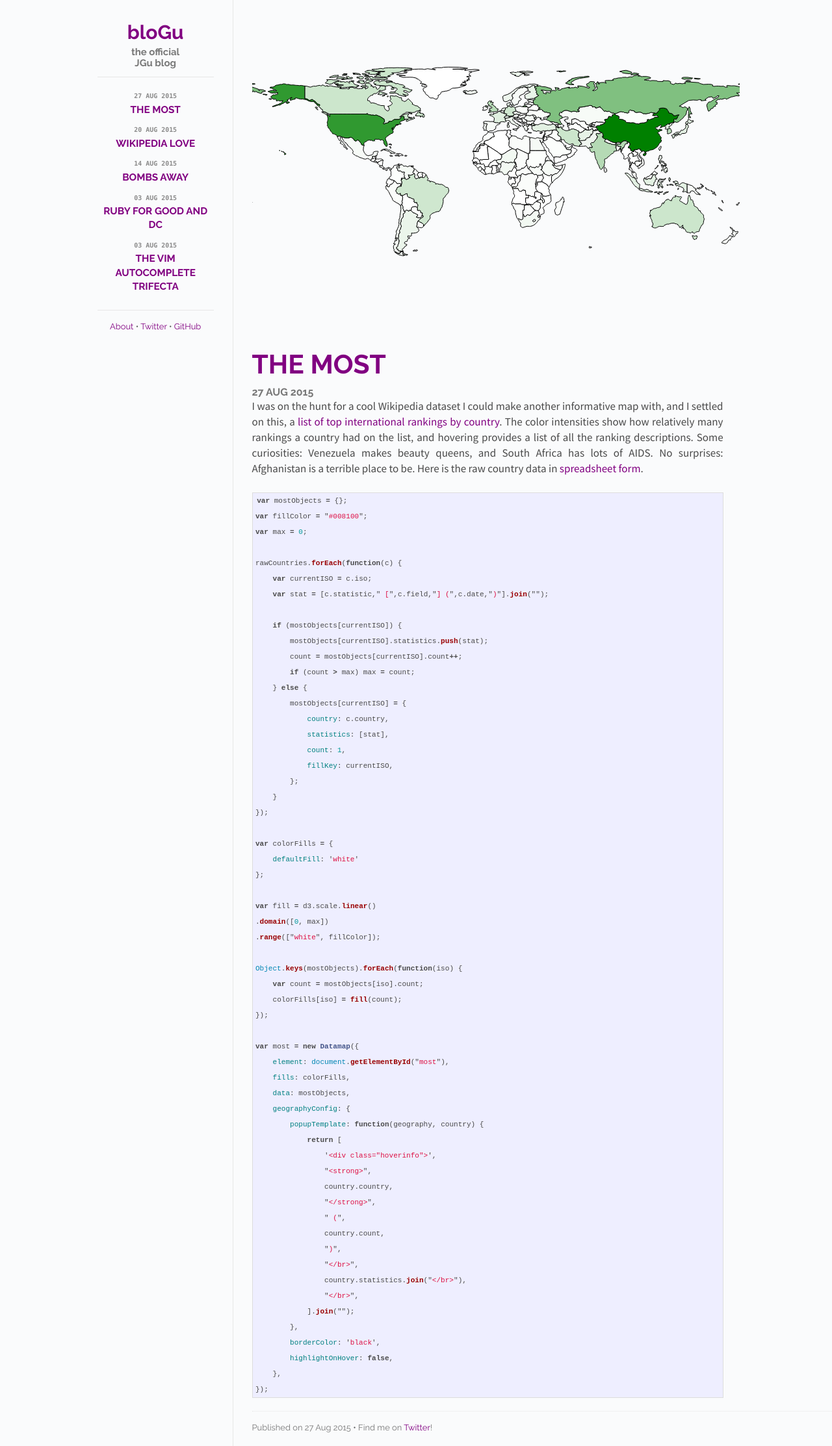
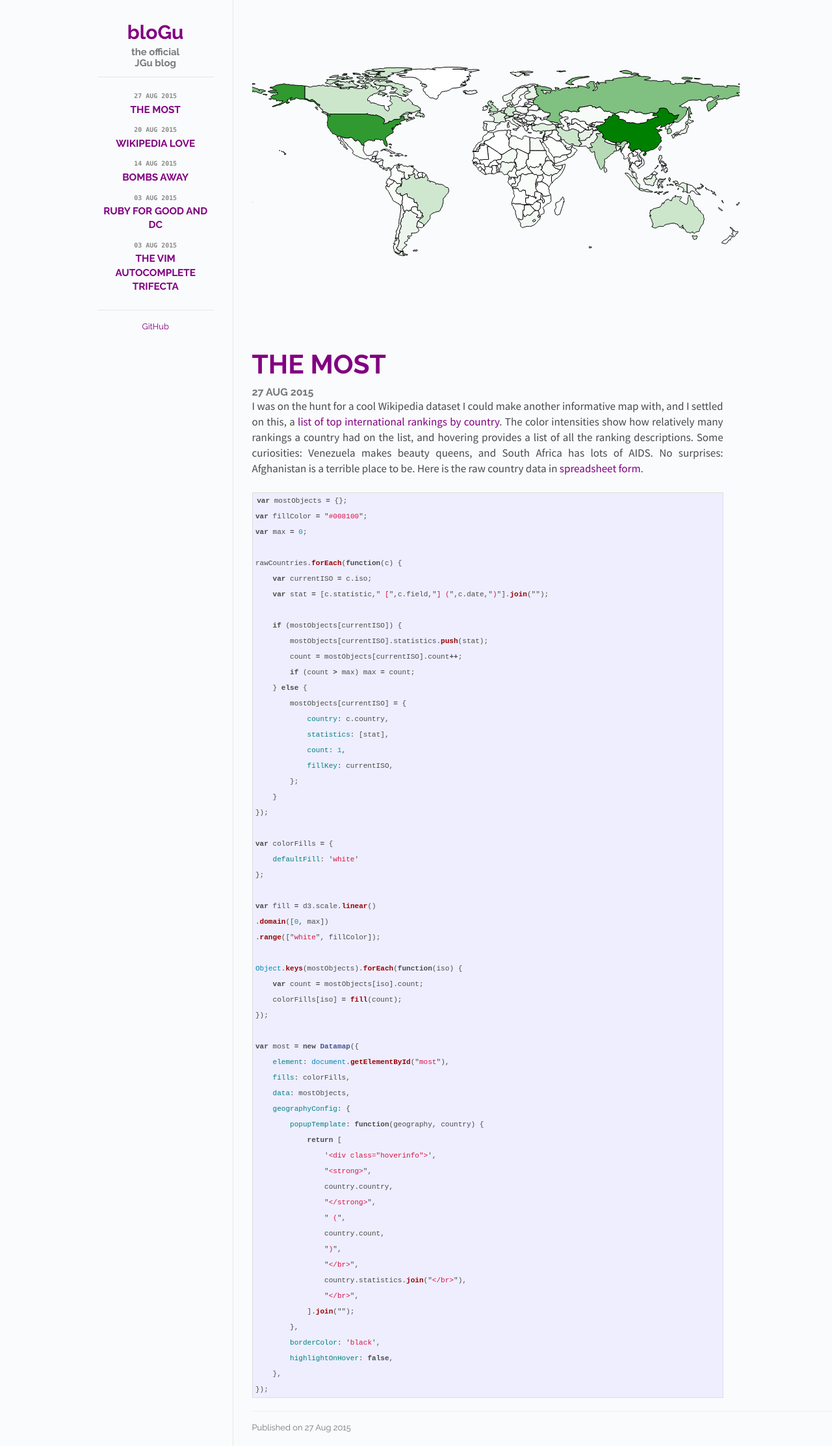
Before and after one commit to jgujgu/warviz, a Jekyll site: the page built from index.html, in a window 1280 px wide. Shown: the whole page at 65% size. Built offline with Jekyll 4.4.1, drawn with Linux system fonts in a browser that asks for light colours.

Commit message:
github link

```diff
--- a/_includes/post.html
+++ b/_includes/post.html
@@ -31,8 +31,7 @@
   </div>
   <div class="colophon">
     <p>
-      <span id="pub-date">Published on {{ page.date | date_to_string }}</span> <span class="separator">&bull;</span>
-      <span id="social">Find me on <a href="">Twitter</a>!</span>
+      <span id="pub-date">Published on {{ page.date | date_to_string }}</span>
     </p>
   </div>
 </div>
--- a/_layouts/default.html
+++ b/_layouts/default.html
@@ -49,9 +49,7 @@
         </div>
         <div class="footer">
           <span id="footer-links">
-            <a href="" class="footer-link">About</a> <span class="separator">&bull;</span>
-            <a href="" class="footer-link">Twitter</a> <span class="separator">&bull;</span>
-            <a href="" class="footer-link">GitHub</a>
+            <a href="https://github.com/jgu2160?tab=repositories" class="footer-link">GitHub</a>
           </span>
         </div>
       </div>
```
Also changed, not shown: 3 other files.
